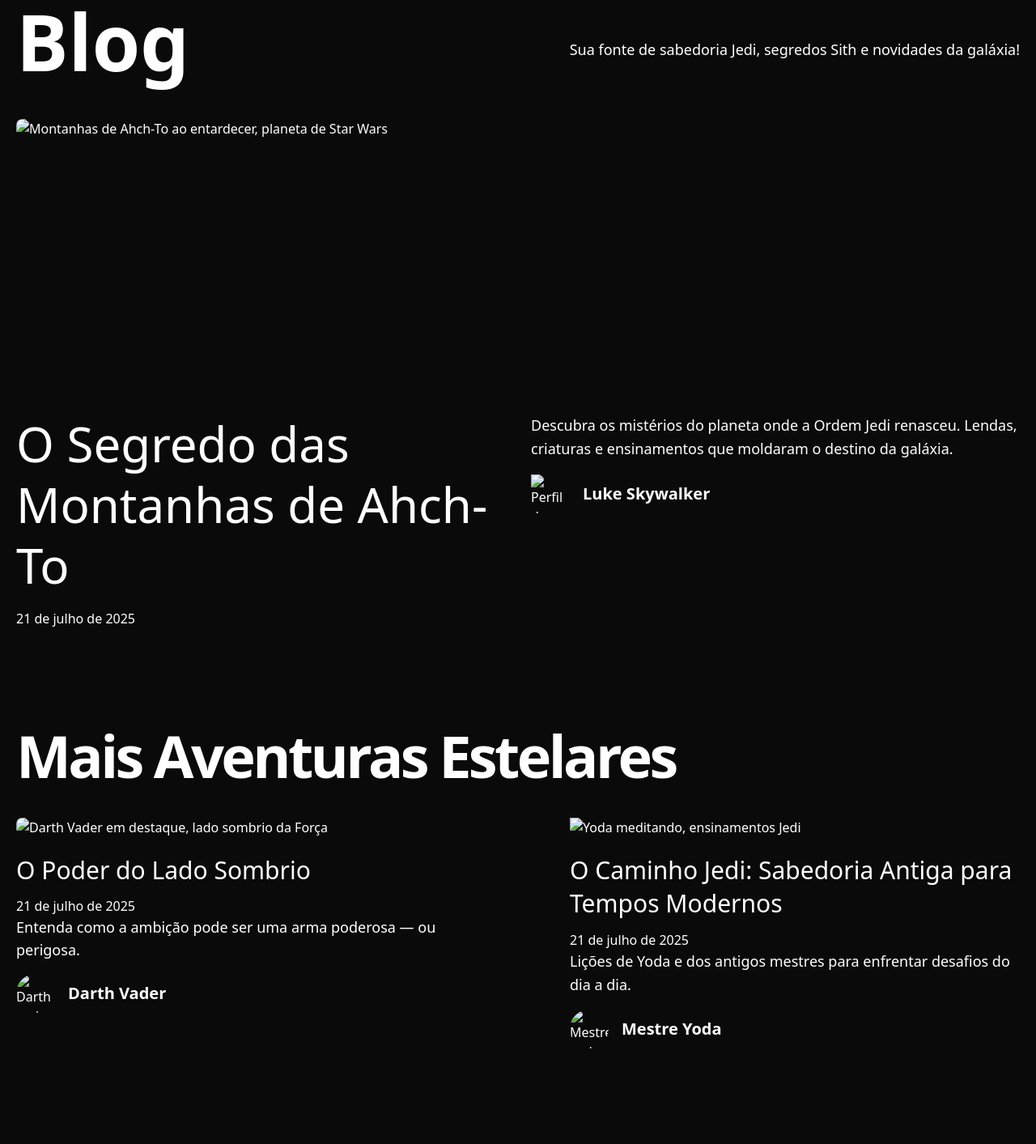
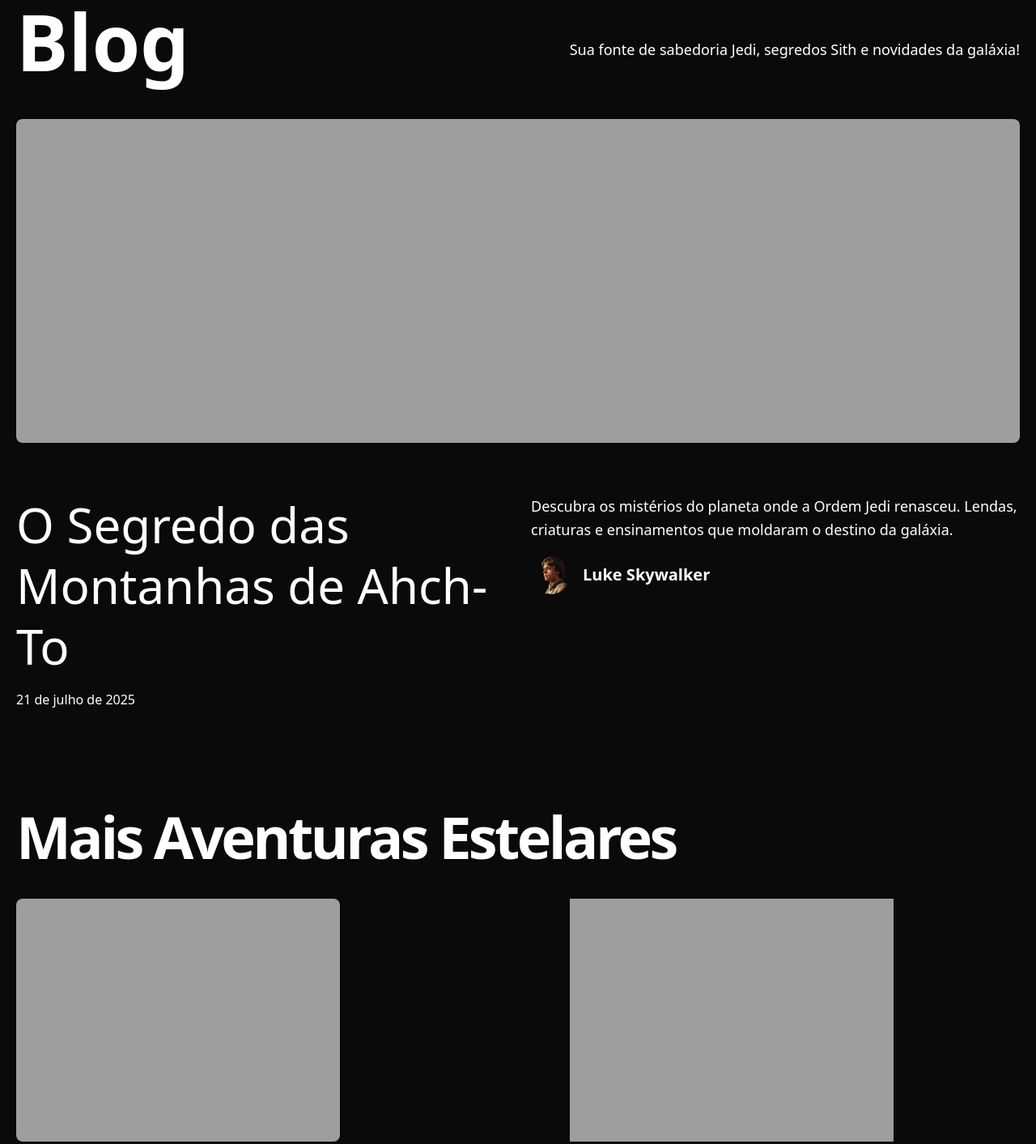
Before and after one commit to IvoL1/blog, a website: page index.html in a window 1280 px wide. Shown: the part 45-1458 px from the top of the page at 81% size. Drawn offline with Linux system fonts and the light colour scheme; the site is published under a folder, as on GitHub Pages, so addresses that start at the root find nothing.

Commit message:
fix: images hrefs

```diff
--- a/index.html
+++ b/index.html
@@ -14,8 +14,8 @@
     />
     <meta name="author" content="Star Wars Blog Team" />
     <link rel="canonical" href="https://seublogstarwars.com/" />
-    <link rel="icon" href="./images/deathstar.ico" type="image/x-icon" />
-    <link href="./output.css" rel="stylesheet" />
+    <link rel="icon" href="/src/images/icon.png" type="image/x-icon" />
+    <link href="output.css" rel="stylesheet" />
   </head>
   <body style="background-color: #0a0a0a" class="text-white min-h-screen">
     <main>
@@ -39,7 +39,7 @@
             <a href="#" aria-label="O Segredo das Montanhas de Ahch-To">
               <img
                 class="rounded-lg object-cover min-h-[300px] max-h-[50vh] md:w-full"
-                src="/src/images/img1.png"
+                src="src/images/img1.png"
                 alt="Montanhas de Ahch-To ao entardecer, planeta de Star Wars"
               />
             </a>
@@ -67,7 +67,7 @@
               <div class="flex items-center">
                 <img
                   class="mr-4 w-12 h-12"
-                  src="/src/images/profile1.png"
+                  src="src/images/profile1.png"
                   alt="Perfil de Luke Skywalker"
                 />
                 <p class="text-xl font-bold">Luke Skywalker</p>
@@ -89,7 +89,7 @@
               <div class="mb-5">
                 <img
                   class="rounded-lg object-cover"
-                  src="/src/images/img2.jpg"
+                  src="src/images/img2.jpg"
                   alt="Darth Vader em destaque, lado sombrio da Força"
                 />
               </div>
@@ -106,7 +106,7 @@
                 <div class="mr-4 w-12 h-12">
                   <img
                     class="object-cover h-full rounded-full"
-                    src="/src/images/profile2.png"
+                    src="src/images/profile2.png"
                     alt="Darth Vader"
                     height="96"
                     width="96"
@@ -124,7 +124,7 @@
                 >
                   <img
                     alt="Yoda meditando, ensinamentos Jedi"
-                    src="/src/images/img3.png"
+                    src="src/images/img3.png"
                   />
                 </a>
               </div>
@@ -144,7 +144,7 @@
                 <div class="mr-4 w-12 h-12">
                   <img
                     class="object-cover h-full rounded-full"
-                    src="/src/images/profile3.png"
+                    src="src/images/profile3.png"
                     alt="Mestre Yoda"
                     height="96"
                     width="96"
```
Also changed, not shown: src/images/icon.png (added).
